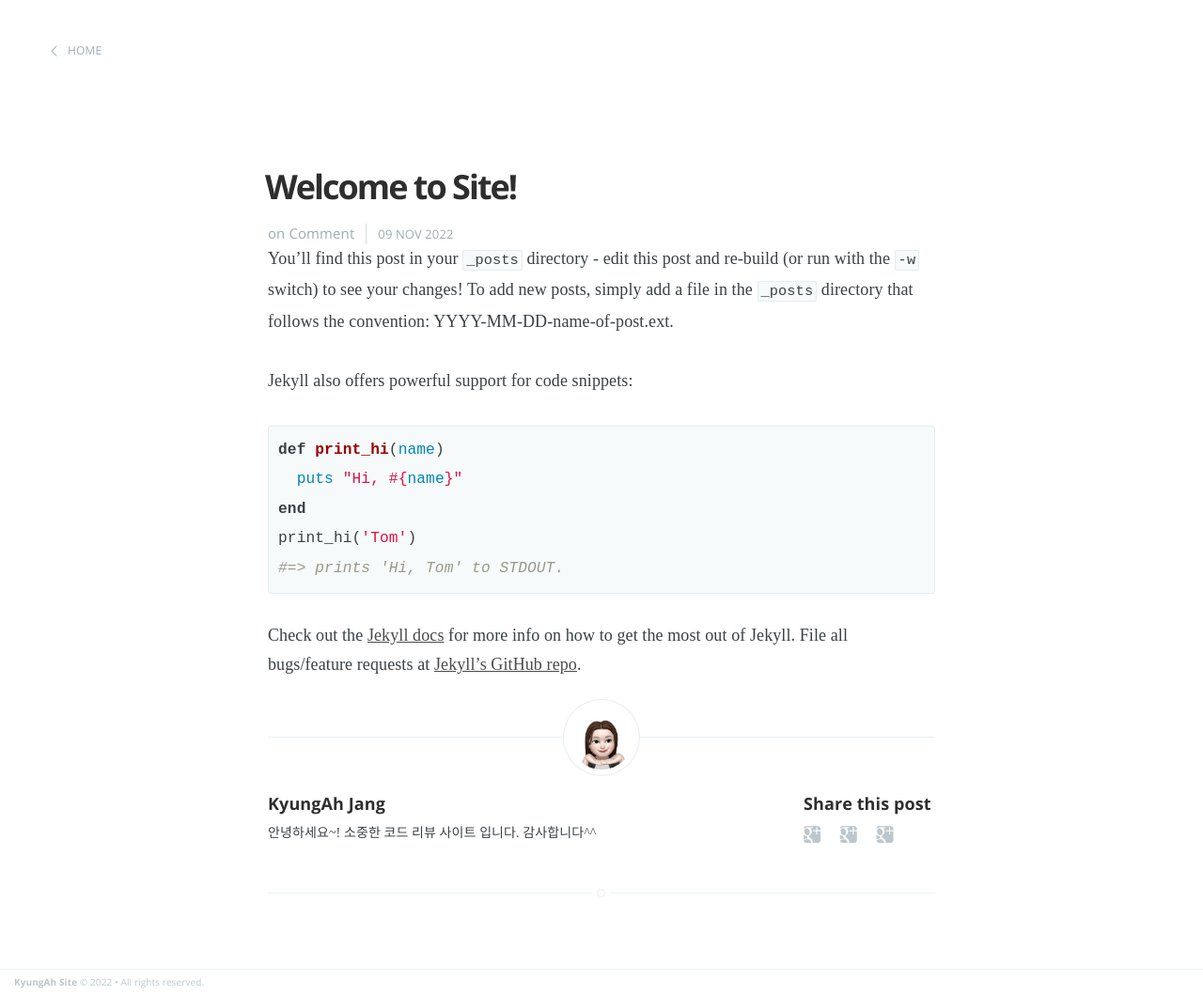
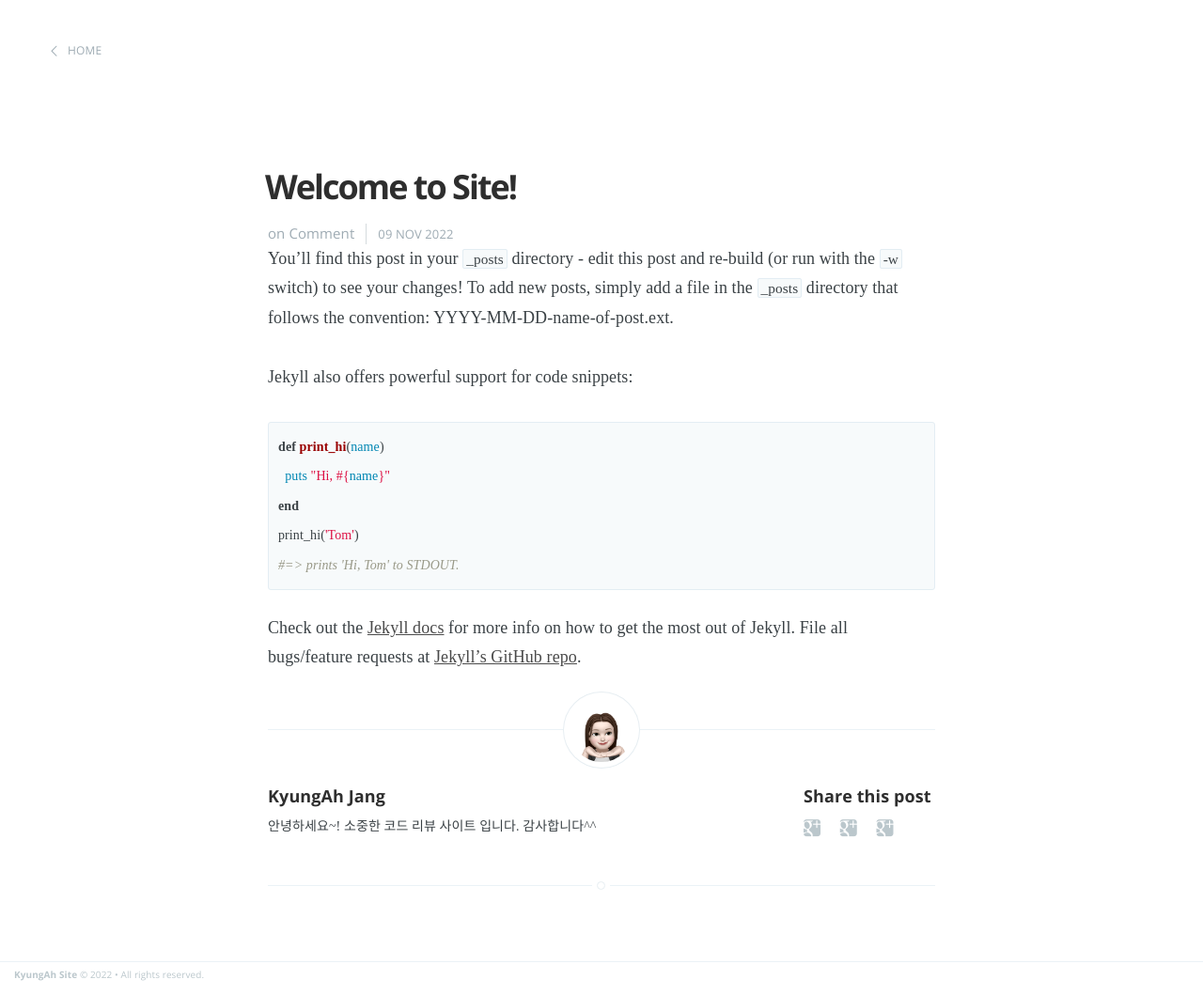
Before and after one commit to kajang93/kajang93.github.io, a Jekyll site: the page built from _posts/2022-11-09-welcome-to-jekyll.markdown, in a window 1280 px wide. Shown: the whole page at 94% size. Built offline with Jekyll 4.4.1, drawn with Linux system fonts in a browser that asks for light colours.

Commit message:
커밋34

```diff
--- a/assets/css/screen.css
+++ b/assets/css/screen.css
@@ -332,7 +332,7 @@ mark {
 
 code, tt {
     padding: 1px 3px;
-    font-family: Inconsolata, monospace, sans-serif;
+    font-family: Fira Code, MonoLisa, Input Mono;
     font-size: 0.85em;
     white-space: pre-wrap;
     border: #E3EDF3 1px solid;
@@ -347,8 +347,8 @@ pre {
     border: #E3EDF3 1px solid;
     width: 100%;
     padding: 10px;
-    font-family: Inconsolata, monospace, sans-serif;
-    font-size: 0.9em;
+    font-family: Fira Code, MonoLisa, Input Mono;
+    font-size: 14px;
     white-space: pre;
     overflow: auto;
     background: #F7FAFB;
```
